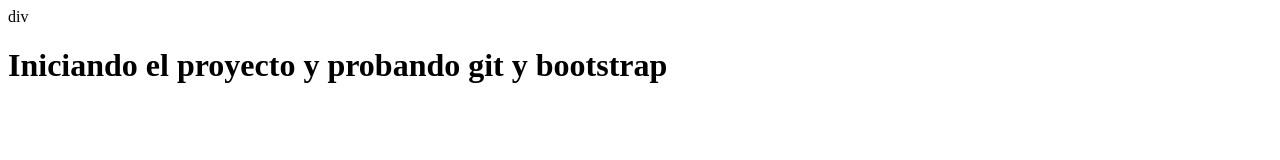
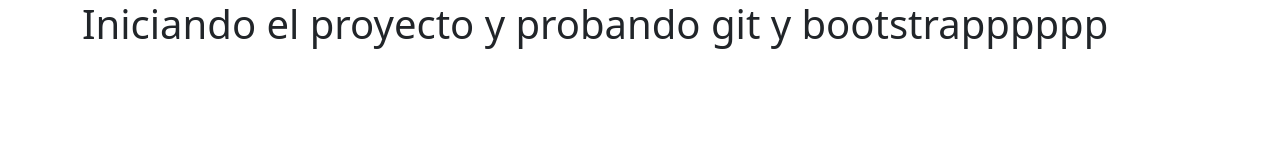
Before and after one commit to FFlores-17/Prueba, a plain HTML site: page index.html in a window 1280 px wide. Drawn offline with nearby package versions, Linux system fonts and the light colour scheme.

Commit message:
Estoy probando los commit y bootstrap. En este commit, ya esta implementado bootstrap

```diff
--- a/index.html
+++ b/index.html
@@ -4,11 +4,11 @@
     <meta charset="UTF-8">
     <meta name="viewport" content="width=device-width, initial-scale=1.0">
     <title>Encuentros Hub Digital IIPA 2024</title>
-    <link href="https://cdn.jsdelivr.net/npm/bootstrap@5.3.3/dist/css/bootstrap.min.css">
+    <link href="https://cdn.jsdelivr.net/npm/bootstrap@5.3.3/dist/css/bootstrap.min.css" rel="stylesheet">
 </head>
 <body>
-    div <div class="container">
-        <h1>Iniciando el proyecto y probando git y bootstrap</h1>
+    <div class="container">
+        <h1>Iniciando el proyecto y probando git y bootstrapppppp</h1>
     </div>
 <script src="https://cdn.jsdelivr.net/npm/bootstrap@5.3.3/dist/js/bootstrap.bundle.min.js"></script>
 </body>
```
